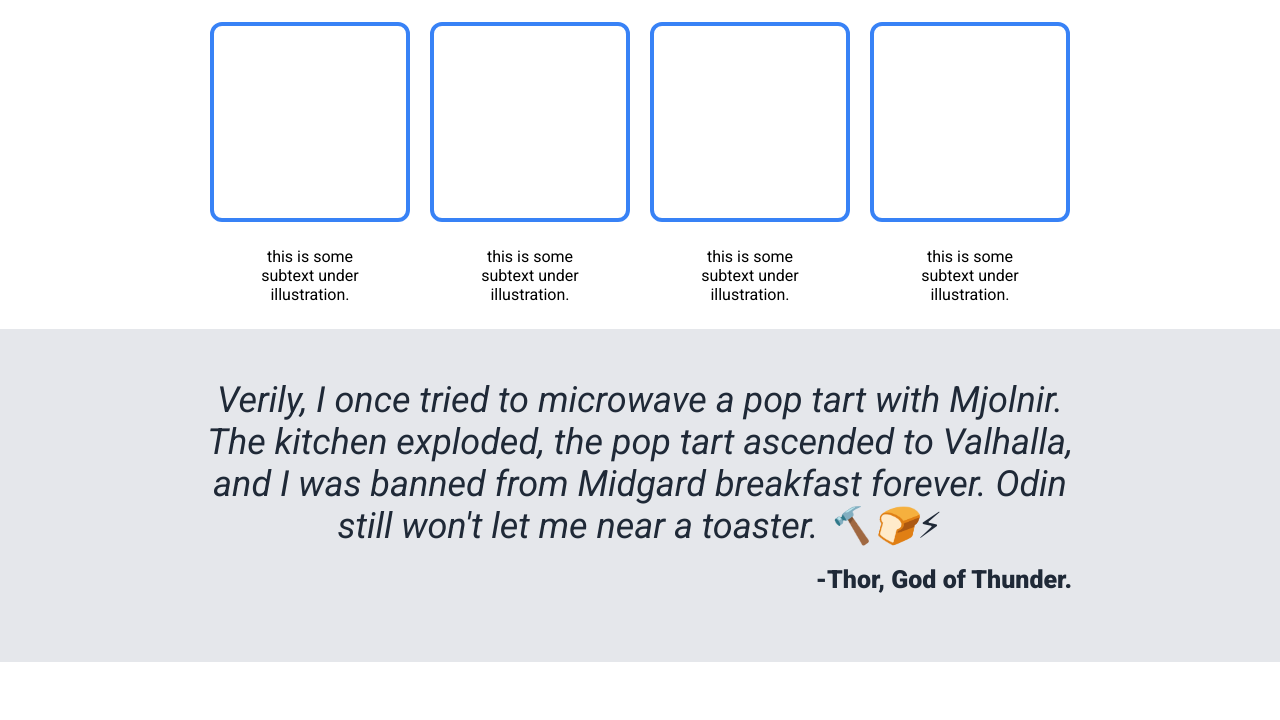
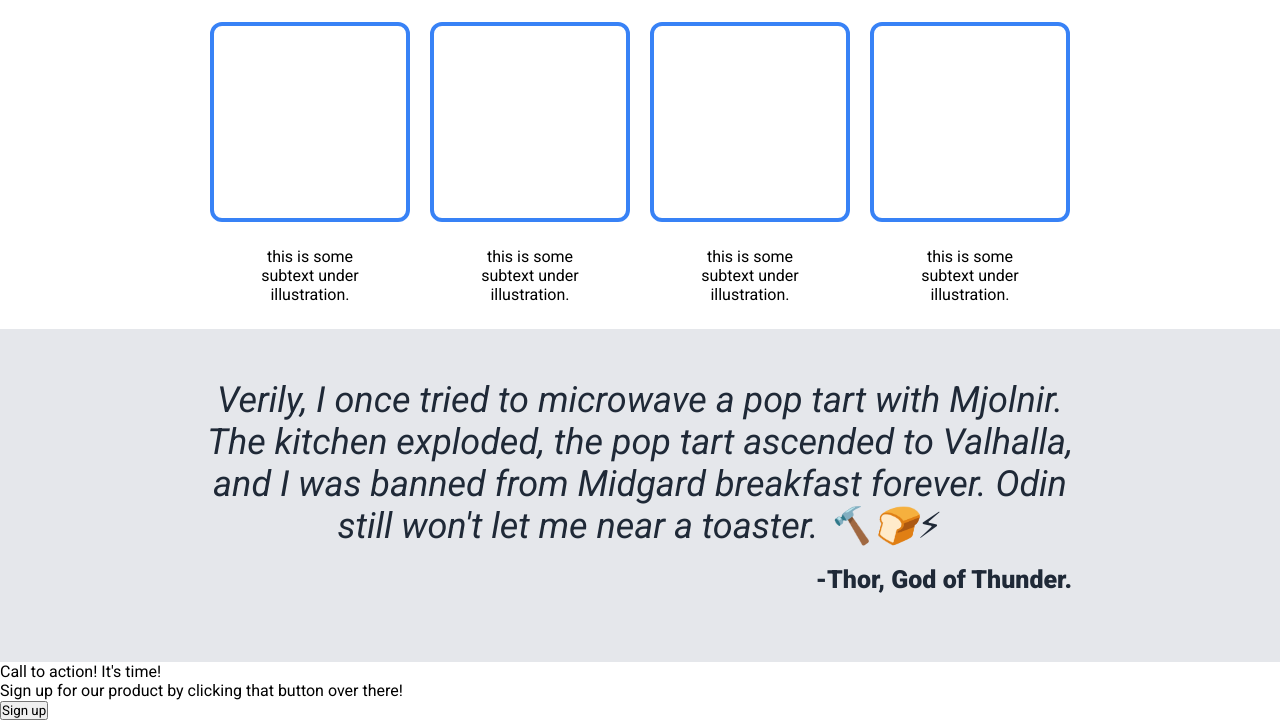
Before and after one commit to RohanVodka/landing-page, a plain HTML site: page index.html in a window 1280 px wide. Shown: the part 470-1190 px from the top of the page. Before the commit the page ends 1132 px from the top, so only its background shows below. Drawn offline with Linux system fonts and the light colour scheme.

Commit message:
Call to action section with sign up button

```diff
--- a/index.html
+++ b/index.html
@@ -60,6 +60,16 @@
                 </div>
             </div>
         </div>
+        <div class="call-to-action">
+            <div class="prompt-box">
+                <div class="prompt-text">
+                    Call to action! It's time!
+                    <div class="sale">Sign up for our product by clicking that button over there!</div>
+                </div>
+                <button class="prompt-sign-up">Sign up</button>
+            </div>
+
+        </div>
     </div>
 </body>
 </html>
```
